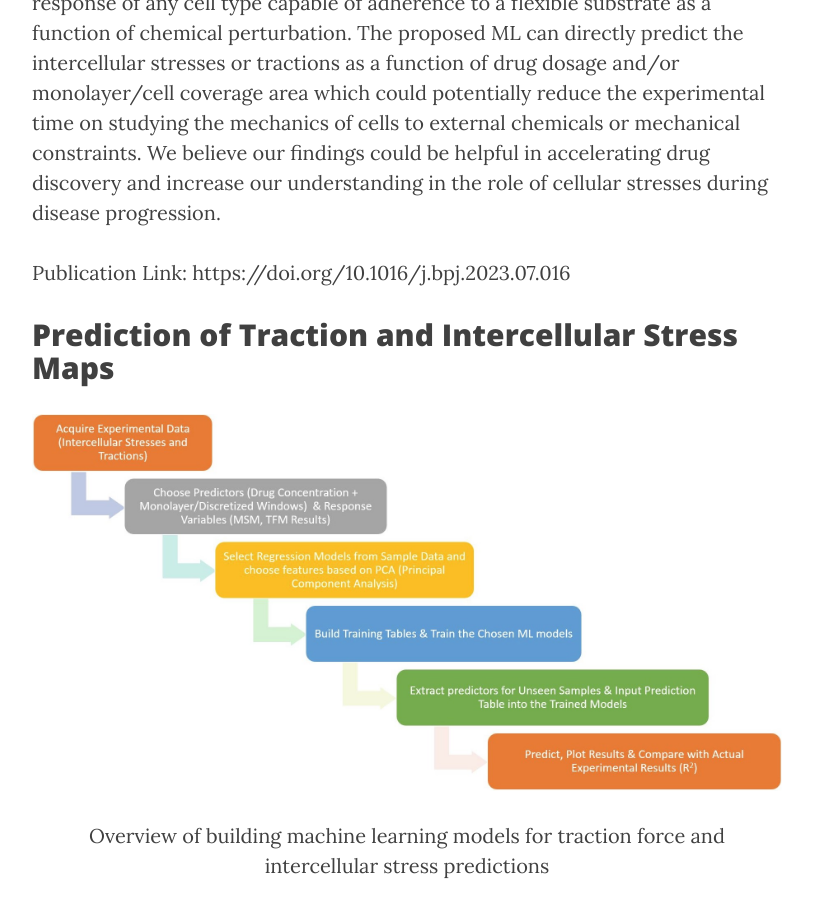
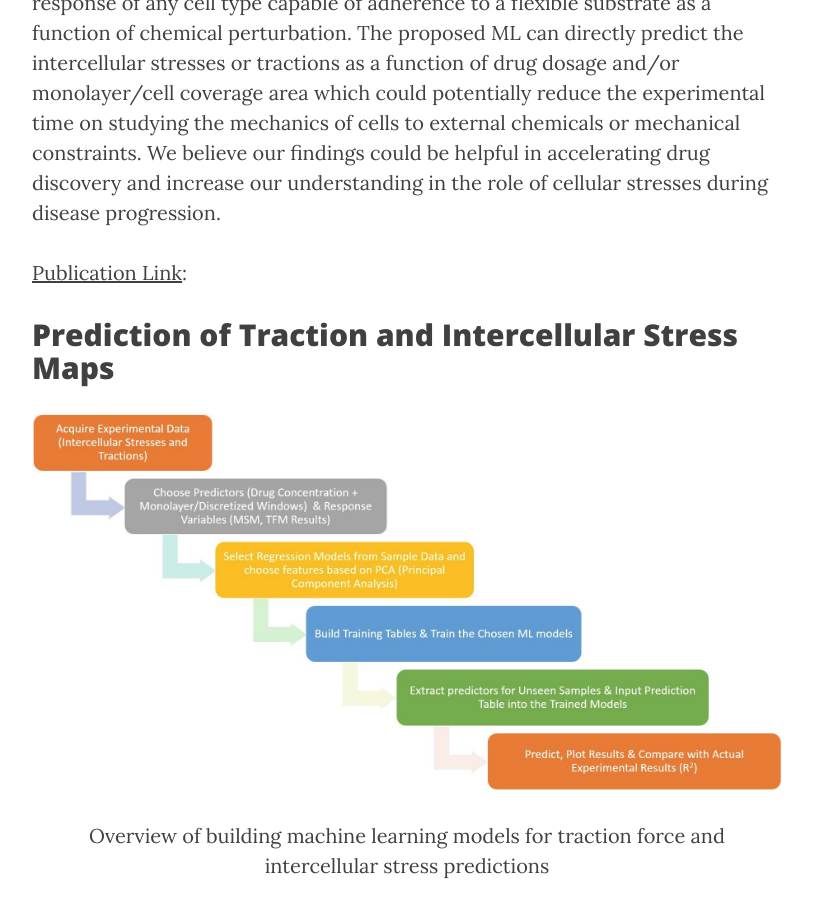
Before and after one commit to vignesharavind/vignesharavind.github.io, a Jekyll site: the page built from _posts/2023-07-25-Cellular-Predictions-Machine-Learning.markdown, in a window 1280 px wide and 900 px high, scrolled down 1339 px. Shown: the whole window, without its empty margins (233-1046 px from the left). Built offline with Jekyll 4.4.1, drawn with Linux system fonts in a browser that asks for light colours; nearby versions of some CDN libraries; comment, search, counter and statistics services are not loaded; some of the changed lines change nothing that is shown.

Commit message:
Update 2023-07-25-Cellular-Predictions-Machine-Learning.markdown

```diff
--- a/_posts/2023-07-25-Cellular-Predictions-Machine-Learning.markdown
+++ b/_posts/2023-07-25-Cellular-Predictions-Machine-Learning.markdown
@@ -29,7 +29,7 @@ Mechanical stresses generated at the cell-cell level and cell-substrate level ha
 
 The ML framework we present here can be used to predict the mechanical response of any cell type capable of adherence to a flexible substrate as a function of chemical perturbation. The proposed ML can directly predict the intercellular stresses or tractions as a function of drug dosage and/or monolayer/cell coverage area which could potentially reduce the experimental time on studying the mechanics of cells to external chemicals or mechanical constraints. We believe our findings could be helpful in accelerating drug discovery and increase our understanding in the role of cellular stresses during disease progression.
 
-Publication Link: https://doi.org/10.1016/j.bpj.2023.07.016
+<a href="https://doi.org/10.1016/j.bpj.2023.07.016">Publication Link</a>:
 
 ## Prediction of Traction and Intercellular Stress Maps
 ![Frame](/img/ML_Paper/Fig5.jpg)
```
